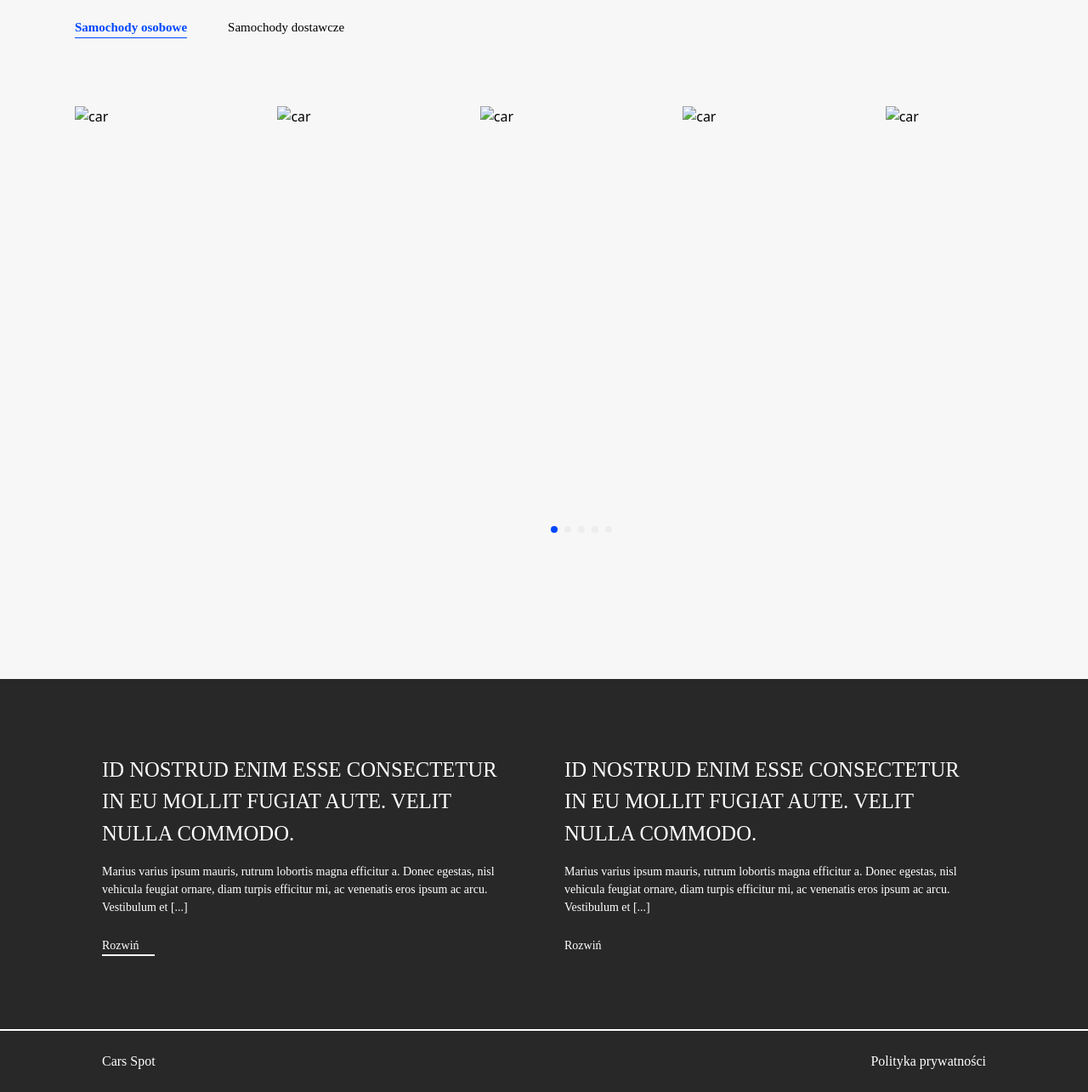
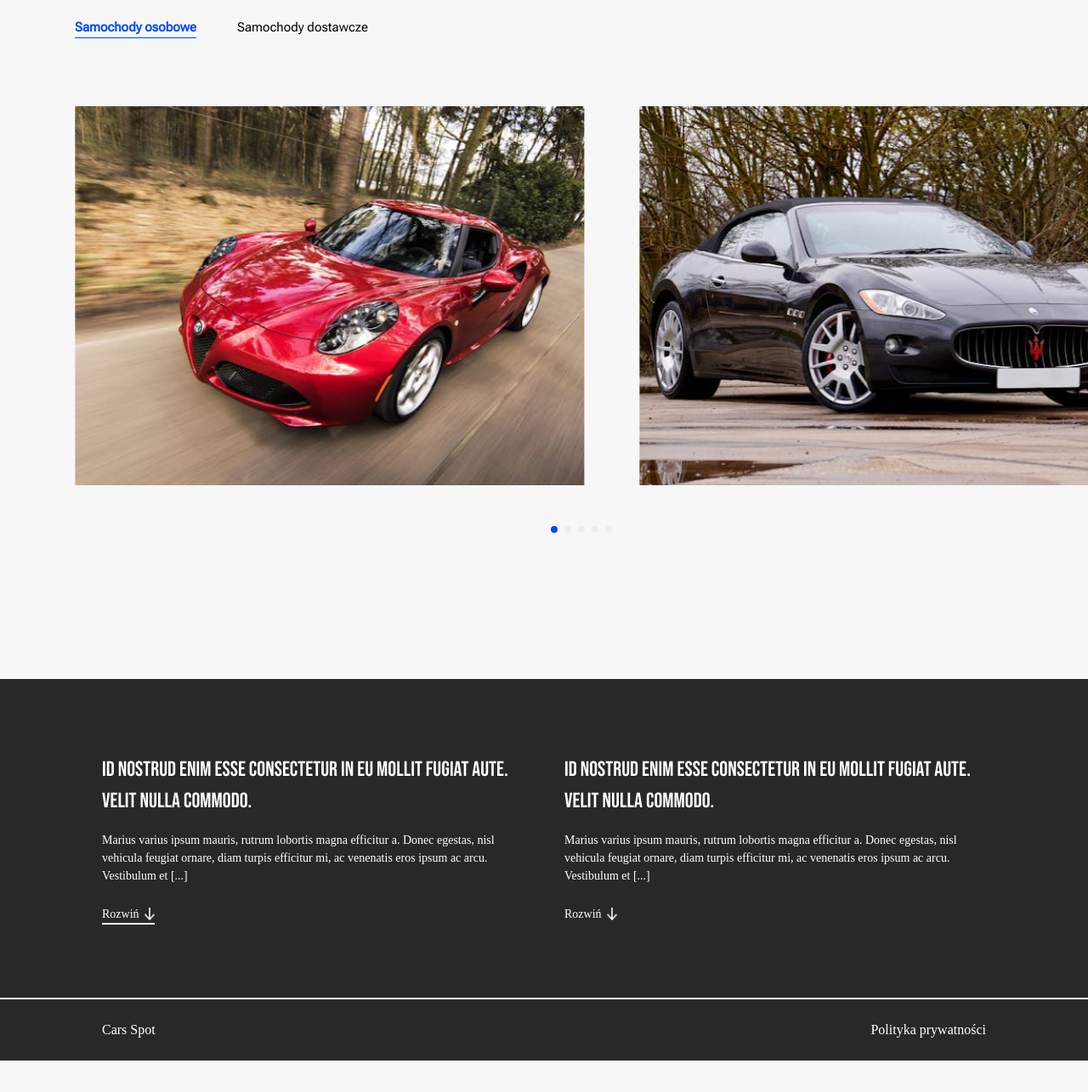
Before and after one commit to kdannothere/cars-spot, a plain HTML site: page index.html in a window 1280 px wide. Shown: the part 996-2281 px from the top of the page at 85% size. After the commit the page ends 2244 px from the top, so only its background shows below. Drawn offline with Linux system fonts and the light colour scheme; the site is published under a folder, as on GitHub Pages, so addresses that start at the root find nothing; a web font is replaced by a local one.

Commit message:
version 1.0

```diff
--- a/index.html
+++ b/index.html
@@ -14,7 +14,7 @@
         <a href="/" class="flex flex-nowrap items-center">
           <img
             class="w-4 h-4 mr-[0.75rem]"
-            src="/img/logo.png"
+            src="img/logo.png"
             alt="logo"
           />
           <p class="text-nowrap text-[1.849rem] font-[900]">
@@ -40,7 +40,7 @@
     <div class="desktop:w-[1440px] w-full absolute flex justify-center laptop:justify-end -z-10 laptop:px-[72px] px-[16px]">
       <img
         class="object-contain object-top max-w-full w-[668px] h-[659px]"
-        src="/img/road.svg"
+        src="img/road.svg"
         alt="road"
       />
     </div>
@@ -72,7 +72,7 @@
         </div>
         <img
           class="ml-auto laptop:translate-y-[-124px] mt-[72px] mb-[32px] absolute right-0 z-[-5]"
-          src="/img/cars.png"
+          src="img/cars.png"
           alt="cars"
         />
       </div>
@@ -104,28 +104,28 @@
       >
         <img
           class="w-[600px] h-[446px] mr-[64px]"
-          src="/img/car-1.png"
+          src="img/car-1.png"
           alt="car"
         />
 
         <img
           class="w-[600px] h-[446px] mr-[64px]"
-          src="/img/car-2.png"
+          src="img/car-2.png"
           alt="car"
         />
         <img
           class="w-[600px] h-[446px] mr-[64px]"
-          src="/img/car-3.png"
+          src="img/car-3.png"
           alt="car"
         />
         <img
           class="w-[600px] h-[446px] mr-[64px]"
-          src="/img/car-1.png"
+          src="img/car-1.png"
           alt="car"
         />
         <img
           class="w-[600px] h-[446px] mr-[64px]"
-          src="/img/car-2.png"
+          src="img/car-2.png"
           alt="car"
         />
       </div>
@@ -167,7 +167,7 @@
             <span>Rozwiń</span
             ><img
               class="w-[0.796rem] h-[0.914rem] ml-[6px]"
-              src="/img/arrow.png"
+              src="img/arrow.png"
               alt=""
             />
           </button>
@@ -192,7 +192,7 @@
             <span>Rozwiń</span
             ><img
               class="w-[0.796rem] h-[0.914rem] ml-[6px]"
-              src="/img/arrow.png"
+              src="img/arrow.png"
               alt=""
             />
           </button>
```
Also changed, not shown: output.css.
